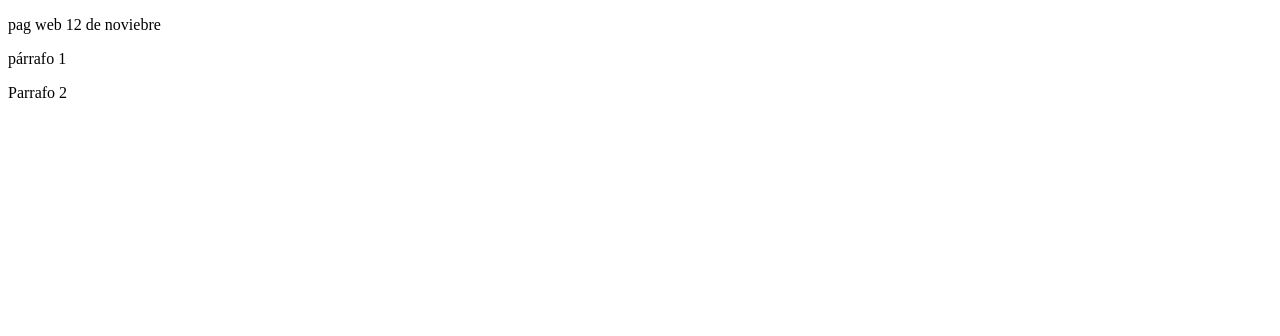
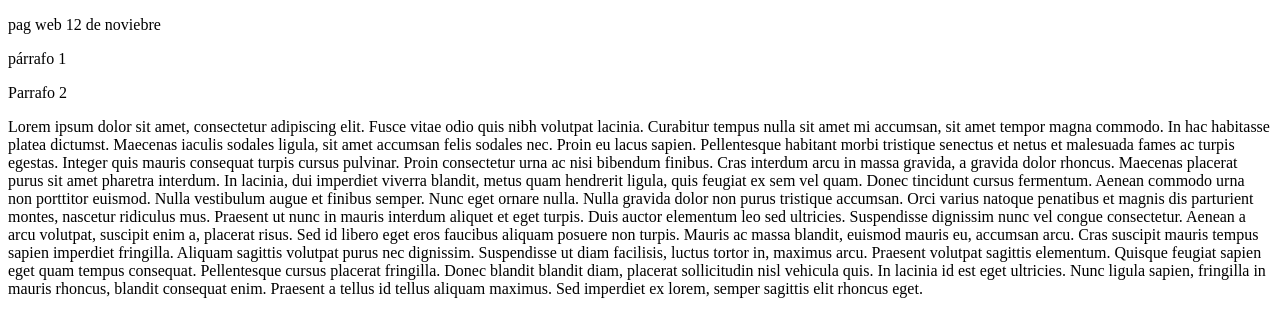
Before and after one commit to Fiestadepayton/12noviembre, a plain HTML site: page index.html in a window 1280 px wide. Drawn offline with Linux system fonts and the light colour scheme.

Commit message:
tercer párrafo añadido

```diff
--- a/index.html
+++ b/index.html
@@ -10,5 +10,10 @@
     <p>pag web 12 de noviebre</p>
     <p>párrafo 1</p>
     <p>Parrafo 2</p>
+    <p> Lorem ipsum dolor sit amet, consectetur adipiscing elit. Fusce vitae odio quis nibh volutpat lacinia. Curabitur tempus nulla sit amet mi accumsan, sit amet tempor magna commodo. In hac habitasse platea dictumst. Maecenas iaculis sodales ligula, sit amet accumsan felis sodales nec. Proin eu lacus sapien. Pellentesque habitant morbi tristique senectus et netus et malesuada fames ac turpis egestas. Integer quis mauris consequat turpis cursus pulvinar. Proin consectetur urna ac nisi bibendum finibus. Cras interdum arcu in massa gravida, a gravida dolor rhoncus. Maecenas placerat purus sit amet pharetra interdum.
+
+        In lacinia, dui imperdiet viverra blandit, metus quam hendrerit ligula, quis feugiat ex sem vel quam. Donec tincidunt cursus fermentum. Aenean commodo urna non porttitor euismod. Nulla vestibulum augue et finibus semper. Nunc eget ornare nulla. Nulla gravida dolor non purus tristique accumsan. Orci varius natoque penatibus et magnis dis parturient montes, nascetur ridiculus mus. Praesent ut nunc in mauris interdum aliquet et eget turpis. Duis auctor elementum leo sed ultricies. Suspendisse dignissim nunc vel congue consectetur.
+
+        Aenean a arcu volutpat, suscipit enim a, placerat risus. Sed id libero eget eros faucibus aliquam posuere non turpis. Mauris ac massa blandit, euismod mauris eu, accumsan arcu. Cras suscipit mauris tempus sapien imperdiet fringilla. Aliquam sagittis volutpat purus nec dignissim. Suspendisse ut diam facilisis, luctus tortor in, maximus arcu. Praesent volutpat sagittis elementum. Quisque feugiat sapien eget quam tempus consequat. Pellentesque cursus placerat fringilla. Donec blandit blandit diam, placerat sollicitudin nisl vehicula quis. In lacinia id est eget ultricies. Nunc ligula sapien, fringilla in mauris rhoncus, blandit consequat enim. Praesent a tellus id tellus aliquam maximus. Sed imperdiet ex lorem, semper sagittis elit rhoncus eget. </p>
 </body>
 </html>
```
